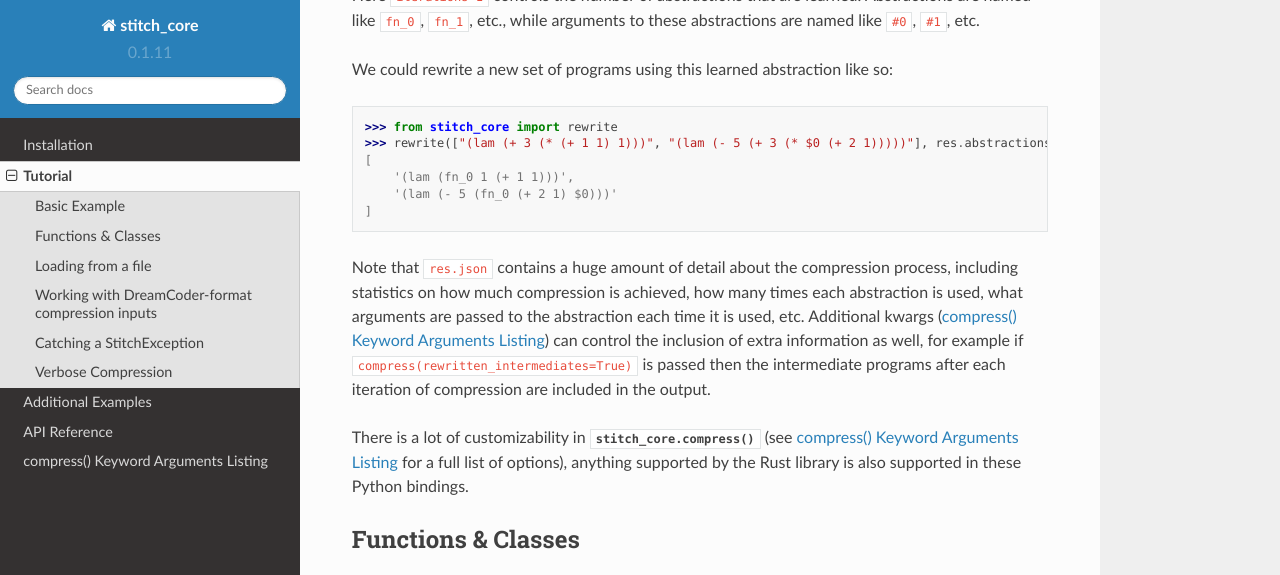
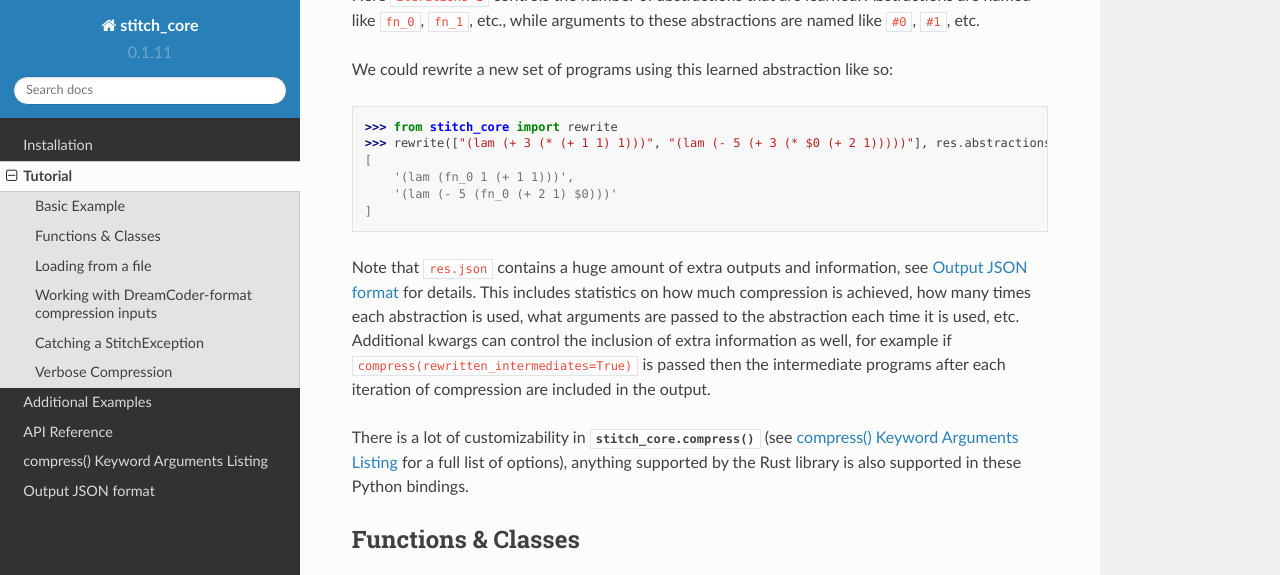
Before and after one commit to mlb2251/stitch_bindings, a Sphinx documentation site: the page built from docs/source/intro/tutorial.rst, in a window 1280 px wide and 900 px high, scrolled down 1255 px, cut to the strip 0-575 px from the top of the window. Built offline with Sphinx 7.4.7 and the Read the Docs theme 2.0.0, drawn with Linux system fonts in a browser that asks for light colours.

Commit message:
out json

```diff
--- a/docs/source/index.rst
+++ b/docs/source/index.rst
@@ -15,3 +15,4 @@ Contents
    intro/examples
    api
    compress_kwargs
+   out_json
--- a/docs/source/intro/tutorial.rst
+++ b/docs/source/intro/tutorial.rst
@@ -59,9 +59,9 @@ We could rewrite a new set of programs using this learned abstraction like so:
     '(lam (- 5 (fn_0 (+ 2 1) $0)))'
 ]
 
-Note that ``res.json`` contains a huge amount of detail about the compression process, including statistics
+Note that ``res.json`` contains a huge amount of extra outputs and information, see :ref:`out-json` for details. This includes statistics
 on how much compression is achieved, how many times each abstraction is used, what arguments are passed to
-the abstraction each time it is used, etc. Additional kwargs (:ref:`compress_kwargs`) can control the inclusion
+the abstraction each time it is used, etc. Additional kwargs can control the inclusion
 of extra information as well, for example if ``compress(rewritten_intermediates=True)`` is passed
 then the intermediate programs after each iteration of compression are included in the output.
 
--- /dev/null
+++ b/docs/source/out_json.rst
@@ -0,0 +1,6 @@
+.. _out-json:
+
+Output JSON format
+==================
+
+Coming soon
```
